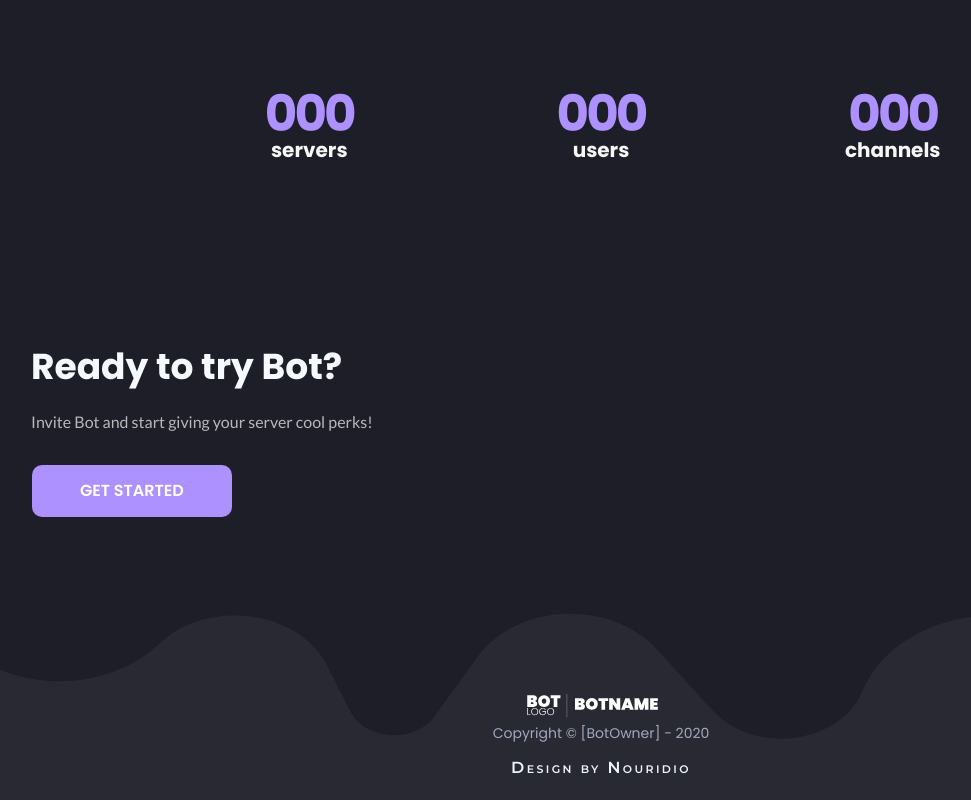
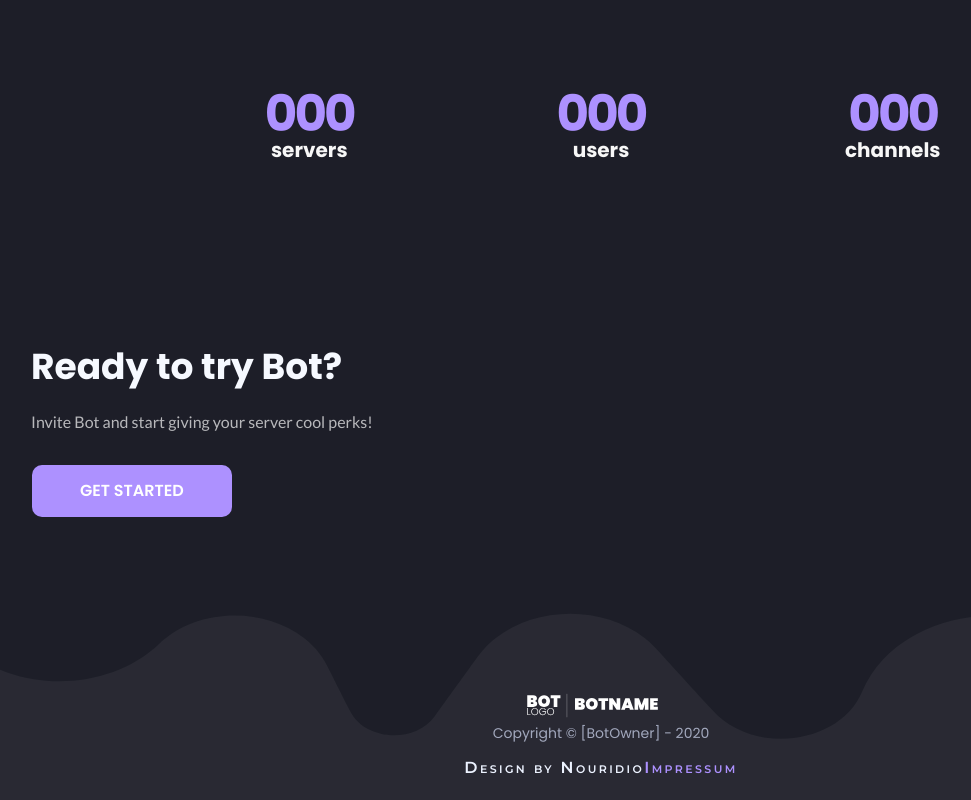
Before and after one commit to Kalle-1971/dashboard_example, a plain HTML site: page index.html in a window 1280 px wide. Shown: the part 1650-2450 px from the top of the page, without its empty margins (39-1010 px from the left). Drawn offline with nearby package versions, Linux system fonts and the light colour scheme.

Commit message:
Update index.html

```diff
--- a/index.html
+++ b/index.html
@@ -118,7 +118,7 @@
             <img src="assets/BotLogoWord.svg" width="150"><br />
             Copyright © [BotOwner] - 2020
         </div><br/>
-        <div class="nouridio">Design by Nouridio<a href="https://dash.robin-it.de/impressum" Impressum></a></div>
+        <div class="nouridio">Design by Nouridio<a href="https://dash.robin-it.de/impressum">Impressum</a></div>
     </di
 </div>
 <script src="https://code.jquery.com/jquery-3.3.1.slim.min.js" integrity="sha384-q8i/X+965DzO0rT7abK41JStQIAqVgRVzpbzo5smXKp4YfRvH+8abtTE1Pi6jizo" crossorigin="anonymous"></script>
```
